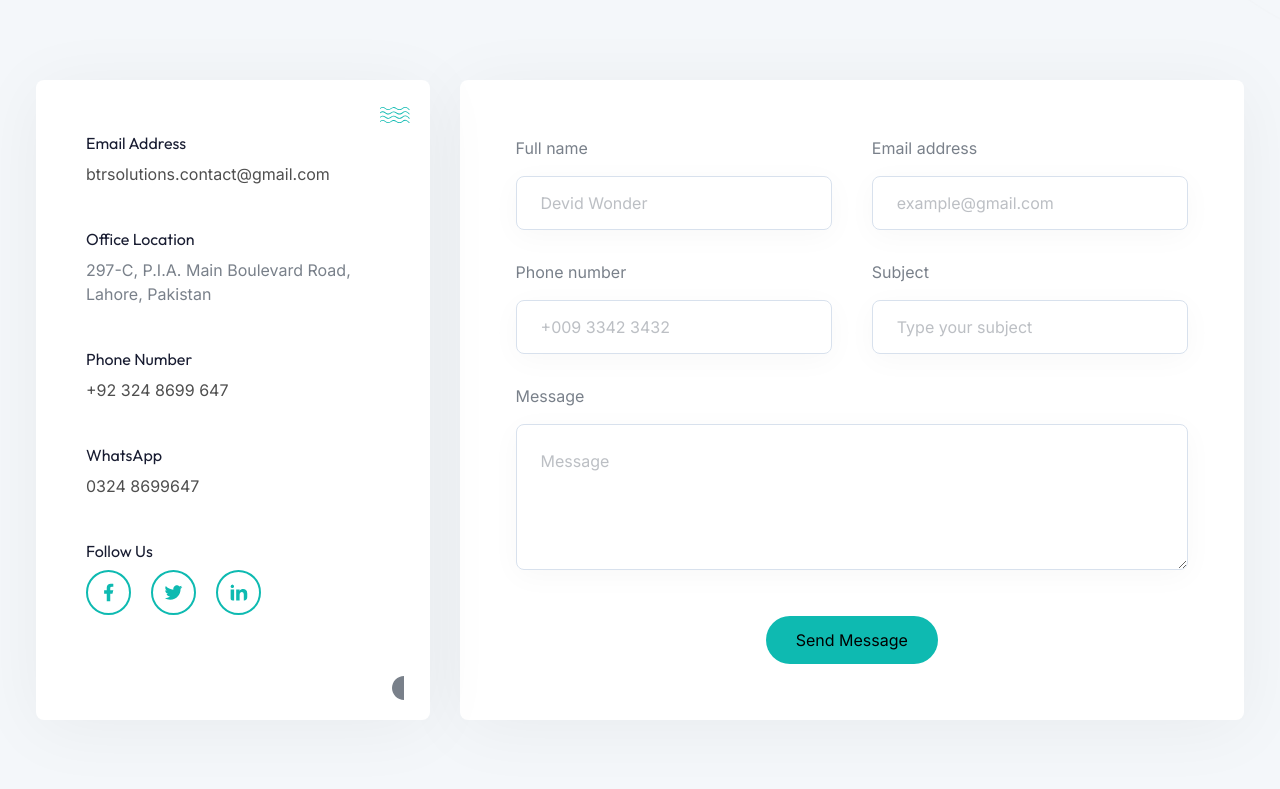
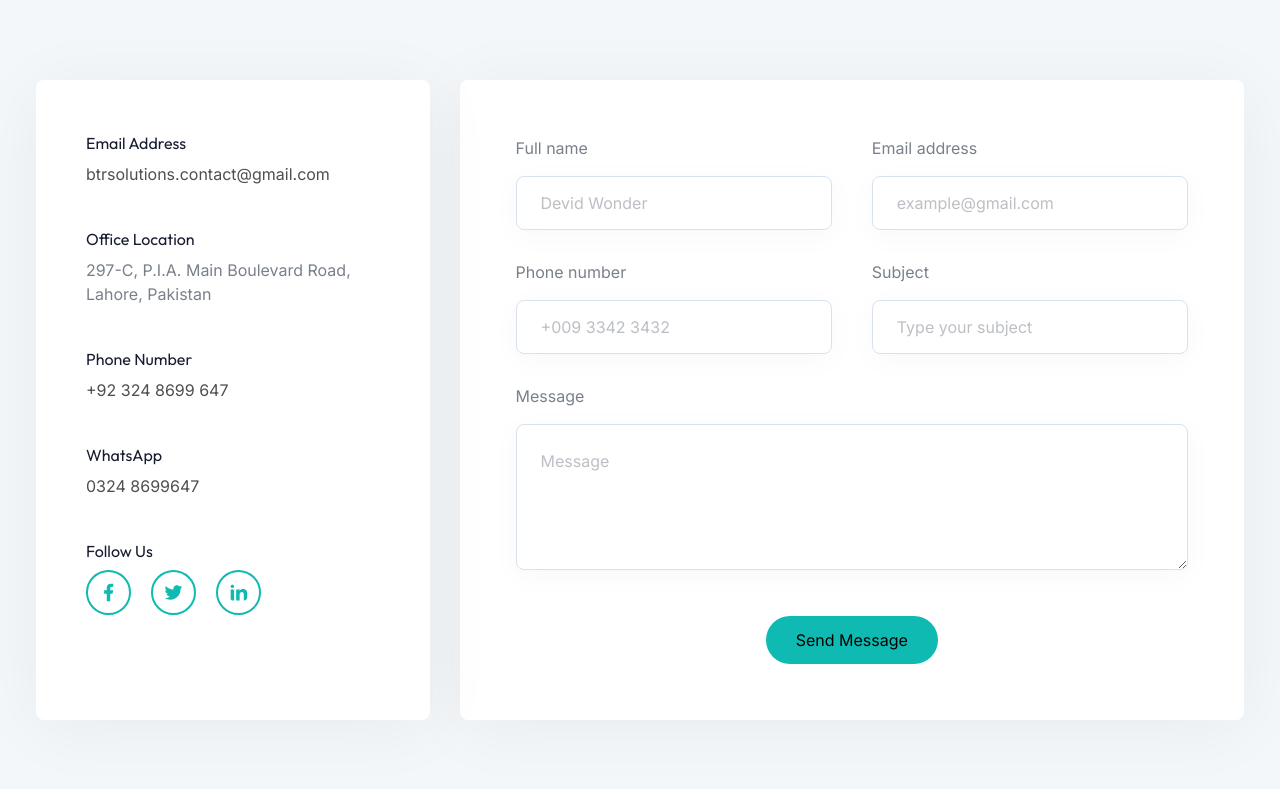
Before and after one commit to MuhammadNouman769/btr_solutions, a Django app: page / in a window 1280 px wide. Shown: the part 5390-6179 px from the top of the page. Run offline with Django 5.2, Linux system fonts and the light colour scheme; some libraries are stand-ins or nearby versions.

Commit message:
Remove unused background shape images from the contact section

```diff
--- a/templates/home/index.html
+++ b/templates/home/index.html
@@ -1020,10 +1020,6 @@ document.addEventListener("DOMContentLoaded", function(){
     <!-- ===== Contact Start ===== -->
     <section id="support" class="i pg fh rm ji gp uq">
       <!-- Bg Shapes -->
-      <img src="{% static 'images/shape-03.svg'%}" alt="Shape" class="h ca u" />
-      <img src="{% static 'images/shape-07.svg'%}" alt="Shape" class="h w da ee" />
-      <img src="{% static 'images/shape-13.svg'%}" alt="Shape" class="h r q" />
-
       <!-- Section Title Start -->
       <div
         x-data="{ sectionTitle: `Let’s Stay Connected`, sectionTitleText: `It is a long established fact that a reader will be distracted by the readable content of a page when looking at its layout. The point of using.`}">
@@ -1041,8 +1037,6 @@ document.addEventListener("DOMContentLoaded", function(){
         <div class="tc uf sn tf rn un zf xl:gap-10">
           <div class="animate_top w-full mn/5 to/3 vk sg hh sm yh rq i pg">
             <!-- Bg Shapes -->
-            <img src="{% static 'images/shape-03.svg'%}" alt="Shape" class="h la x wd" />
-            <img src="{% static 'images/shape-06.svg'%}" alt="Shape" class="h la ma ne kf" />
 
             <div class="fb">
               <h4 class="wj kk wm cc">Email Address</h4>
```
